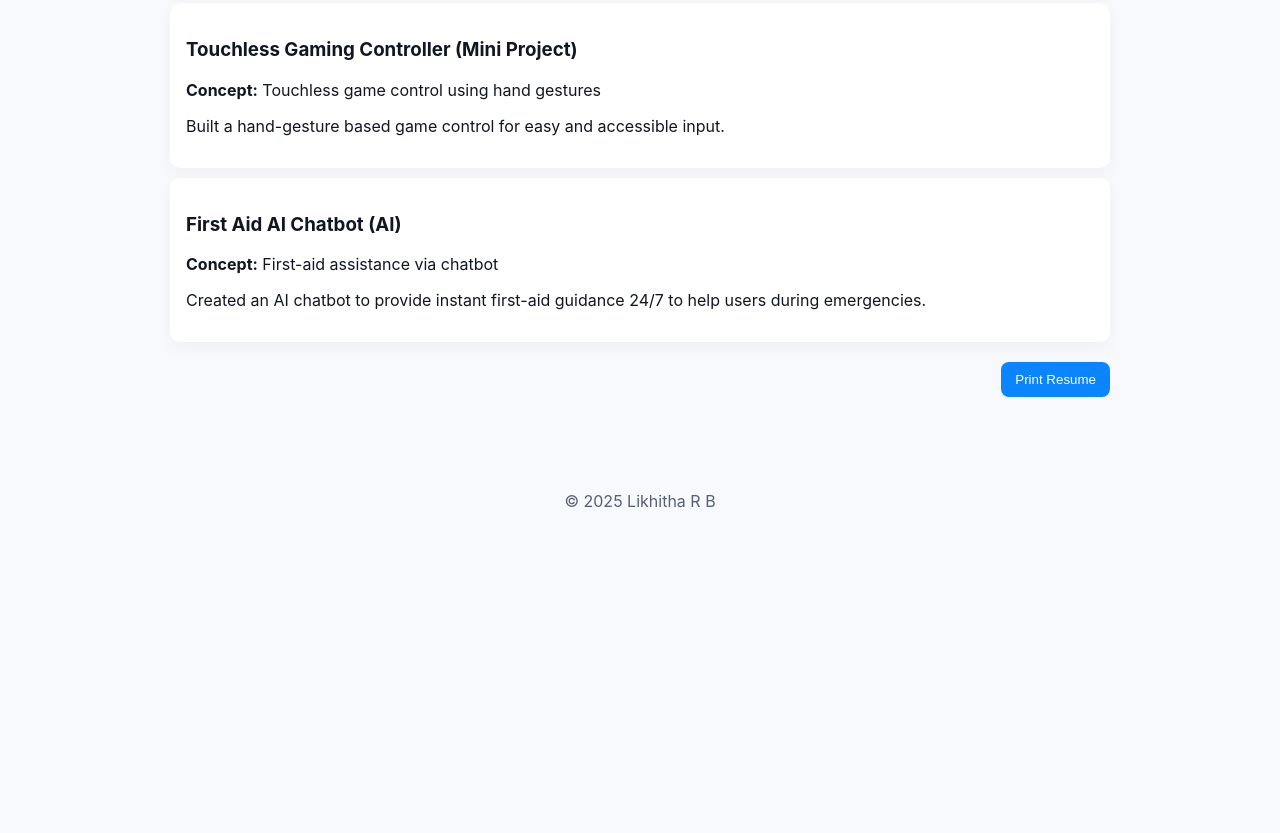
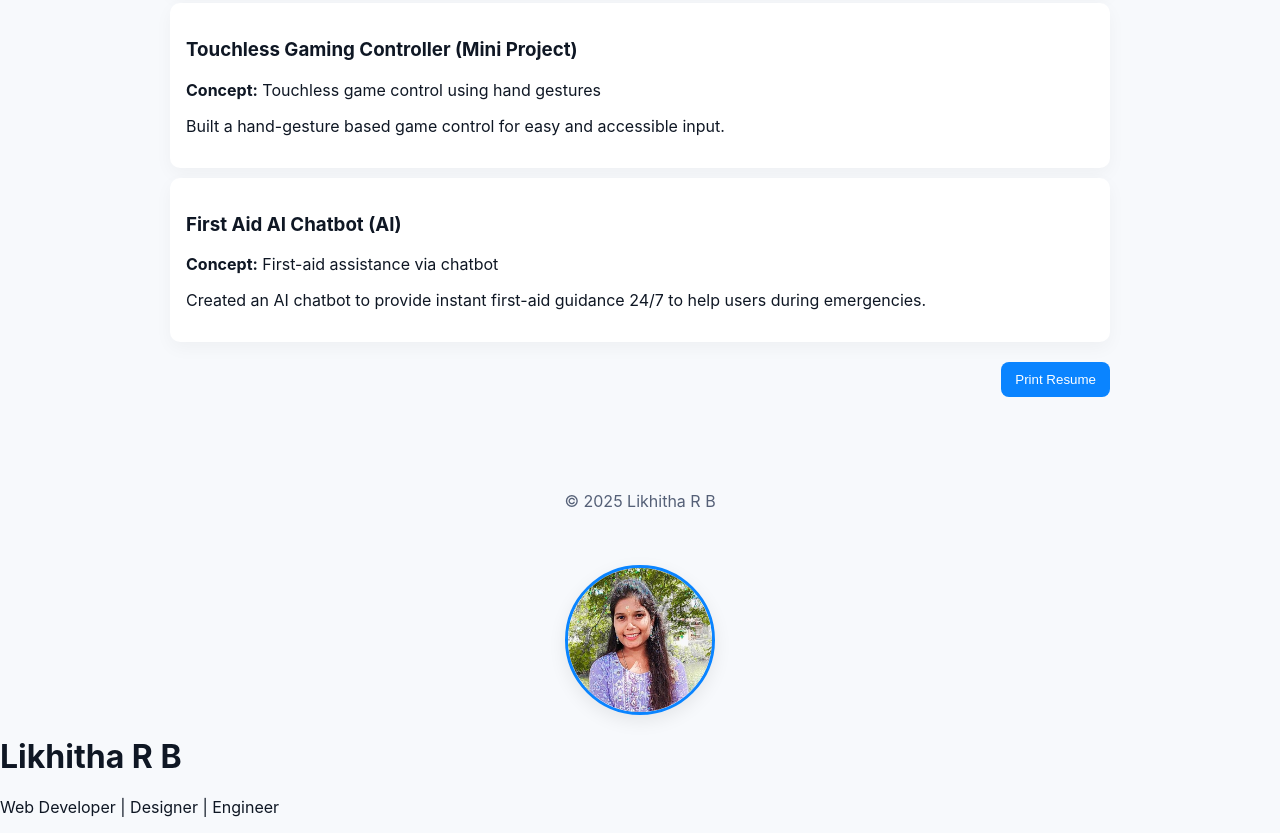
Before and after one commit to likhitharb/ll, a plain HTML site: page resume.html in a window 1280 px wide. Shown: the part 1392-2225 px from the top of the page. Before the commit the page ends 1957 px from the top, so only its background shows below. Drawn offline with Linux system fonts and the light colour scheme; files that its build step writes are made by us from their sources; files whose address does not match are found by name.

Commit message:
Update resume.html

```diff
--- a/resume.html
+++ b/resume.html
@@ -100,7 +100,12 @@
       <p>&copy; 2025 Likhitha R B</p>
     </div>
   </footer>
-
+ <!-- Example: Adding photo at the top of the resume -->
+<div class="resume-header">
+    <img src="profile.jpg" alt="Profile Photo" class="profile-photo">
+    <h1>Likhitha R B</h1>
+    <p>Web Developer | Designer | Engineer</p>
   <script src="js/script.js"></script>
 </body>
+
 </html>
```
